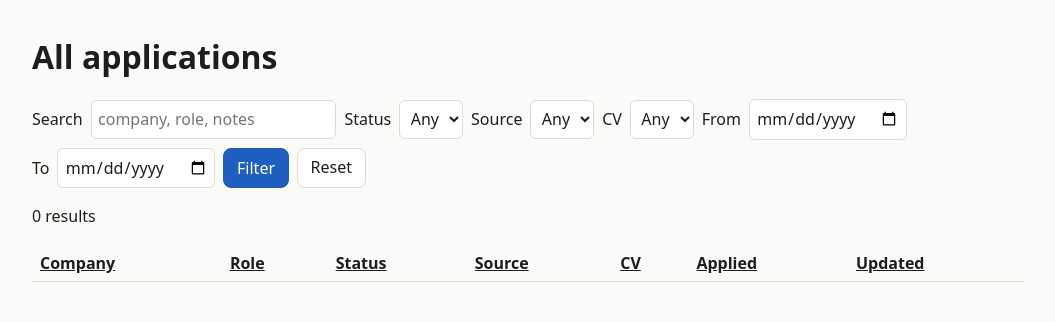
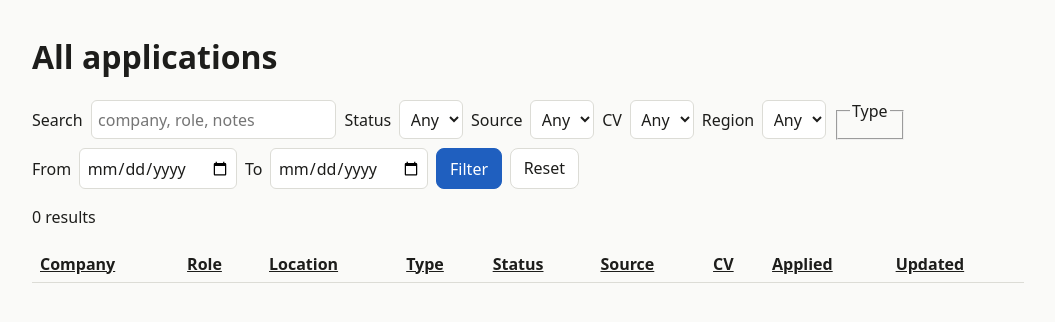
Before and after one commit to BunBoWei/jobtracker, a FastAPI app: template src/job_tracker/templates/all.html in a window 1280 px wide. Shown: the part 57-379 px from the top of the page, without its empty margins (112-1167 px from the left). Run offline with FastAPI, Linux system fonts and the light colour scheme; the template is opened without the code that fills it, so the values that code supplies are empty; some libraries are stand-ins or nearby versions.

Commit message:
update location filter

```diff
--- a/src/job_tracker/routes.py
+++ b/src/job_tracker/routes.py
@@ -13,7 +13,8 @@ from fastapi.concurrency import run_in_threadpool
 from fastapi.responses import HTMLResponse, RedirectResponse
 
 from . import service, stats
-from .models import EDITABLE_FIELDS, OTHER_REASON, SKIP_REASONS, STAGE_BUTTONS, STATUSES, find_duplicates, tailor_prefix
+from .models import (DEFAULT_JOB_TYPE, EDITABLE_FIELDS, JOB_TYPES, OTHER_REASON, REGIONS, SKIP_REASONS, STAGE_BUTTONS,
+                     STATUSES, find_duplicates, job_type_of, region_of, tailor_prefix)
 
 router = APIRouter()
 PRIORITY_RANK = {"high": 0, "medium": 1, "low": 2}
@@ -51,16 +52,20 @@ def health():
 
 
 @router.get("/")
-def queue(request: Request):
+def queue(request: Request, region: str = "", job_type: str = ""):
     store = _store(request)
     _, rows = store.read_apps()
-    ready = sorted((r for r in rows if r["status"] == "Ready"), key=lambda r: (r["created_at"], r["id"]), reverse=True)
+    ready = sorted((r for r in rows if r["status"] == "Ready"
+                    and (not region or region_of(r.get("location", "")) == region)
+                    and (not job_type or job_type_of(r) == job_type)),
+                   key=lambda r: (r["created_at"], r["id"]), reverse=True)
     groups: dict[str, list[dict]] = {}
     for r in ready:
         groups.setdefault(r["priority"].strip() or "Unprioritised", []).append(r)
     ordered = sorted(groups.items(), key=lambda kv: (PRIORITY_RANK.get(kv[0].lower(), 3), kv[0]))
     return render(request, "queue.html", active="queue", groups=ordered, total=len(ready),
-                  tally=stats.skip_tally(rows, store.today()), skip_reasons=SKIP_REASONS)
+                  tally=stats.skip_tally(rows, store.today()), skip_reasons=SKIP_REASONS,
+                  regions=REGIONS, job_types=JOB_TYPES, f={"region": region, "job_type": job_type})
 
 
 @router.post("/a/{app_id}/apply")
@@ -119,7 +124,7 @@ def detail(request: Request, app_id: str):
     return render(
         request, "detail.html", row=row, timeline=timeline, ad=store.read_ad(app_id), prefix=tailor_prefix(row),
         dups=find_duplicates(rows, row["company"], row["role"], store.today(), exclude_id=app_id),
-        stage_buttons=STAGE_BUTTONS, skip_reasons=SKIP_REASONS,
+        stage_buttons=STAGE_BUTTONS, skip_reasons=SKIP_REASONS, job_types=JOB_TYPES, job_type=job_type_of(row),
     )
 
 
@@ -143,6 +148,8 @@ async def save_details(request: Request, app_id: str):
     form = await request.form()
     norm = lambda v: (v or "").replace("\r\n", "\n")
     fields = {k: form[k] for k in EDITABLE_FIELDS if k in form and norm(form[k]) != norm(form.get(f"orig_{k}"))}
+    if fields.get("job_type", JOB_TYPES[0]) not in JOB_TYPES:
+        fields.pop("job_type")
     await run_in_threadpool(service.update_details, _store(request), app_id, fields)
     return RedirectResponse(_detail_url(app_id), status_code=303)
 
@@ -173,41 +180,52 @@ def apply_rule(request: Request):
 def all_page(
     request: Request, q: str = "", status: str = "", source: str = "", cv_variant: str = "",
     date_from: str = "", date_to: str = "", sort: str = "last_update", direction: str = Query("desc", alias="dir"),
+    region: str = "", job_type: list[str] = Query(default=[]),
 ):
     _, rows = _store(request).read_apps()
-    found = stats.filter_rows(rows, q, status, source, cv_variant, date_from, date_to, sort, direction)
-    current = {"q": q, "status": status, "source": source, "cv_variant": cv_variant, "date_from": date_from, "date_to": date_to}
+    picked = [t for t in job_type if t in JOB_TYPES]
+    found = stats.filter_rows(rows, q, status, source, cv_variant, date_from, date_to, sort, direction,
+                              region=region, job_types=picked or None)
+    current = {"q": q, "status": status, "source": source, "cv_variant": cv_variant, "date_from": date_from,
+               "date_to": date_to, "region": region, "job_type": picked}
     current = {k: v for k, v in current.items() if v}
     sort_urls = {
-        col: "/all?" + urlencode({**current, "sort": col, "dir": "asc" if (sort == col and direction == "desc") else "desc"})
+        col: "/all?" + urlencode({**current, "sort": col, "dir": "asc" if (sort == col and direction == "desc") else "desc"},
+                                 doseq=True)
         for col in stats.SORTABLE
     }
     return render(
         request, "all.html", active="all", rows=found, f=current, sort=sort, direction=direction, sort_urls=sort_urls,
         statuses=STATUSES, sources=sorted({r["source"] for r in rows if r["source"]}),
         cvs=sorted({r["cv_variant"] for r in rows if r["cv_variant"]}),
+        regions=REGIONS, job_types=JOB_TYPES, region_of=region_of, job_type_of=job_type_of,
     )
 
 
 @router.get("/add")
 def add_form(request: Request):
-    return render(request, "add.html", statuses=["Ready", "Applied", "Incomplete"])
+    return render(request, "add.html", statuses=["Ready", "Applied", "Incomplete"], job_types=JOB_TYPES,
+                  default_job_type=DEFAULT_JOB_TYPE)
 
 
 @router.post("/add")
 def add(
     request: Request, company: str = Form(""), role: str = Form(""), status: str = Form("Ready"),
     location: str = Form(""), source: str = Form(""), job_link: str = Form(""), cv_variant: str = Form(""),
-    cv_file: str = Form(""), notes: str = Form(""),
+    cv_file: str = Form(""), notes: str = Form(""), job_type: str = Form(DEFAULT_JOB_TYPE),
 ):
     app_id = service.add_application(_store(request), dict(
         company=company, role=role, status=status, location=location, source=source,
-        job_link=job_link, cv_variant=cv_variant, cv_file=cv_file, notes=notes))
+        job_link=job_link, cv_variant=cv_variant, cv_file=cv_file, notes=notes,
+        job_type=job_type if job_type in JOB_TYPES else DEFAULT_JOB_TYPE))
     return RedirectResponse(_detail_url(app_id), status_code=303)
 
 
 @router.get("/dashboard")
-def dashboard(request: Request):
+def dashboard(request: Request, job_type: list[str] = Query(default=[])):
+    """Counts only the ticked types of work. Nothing ticked (first visit) means full-time only."""
     store = _store(request)
     _, rows = store.read_apps()
-    return render(request, "dashboard.html", active="dashboard", d=stats.dashboard(rows, store.settings(), store.today()))
+    selected = [t for t in JOB_TYPES if t in job_type] or [DEFAULT_JOB_TYPE]
+    return render(request, "dashboard.html", active="dashboard", job_types=JOB_TYPES, selected=selected,
+                  d=stats.dashboard(rows, store.settings(), store.today(), job_types=selected))
--- a/src/job_tracker/templates/add.html
+++ b/src/job_tracker/templates/add.html
@@ -8,6 +8,8 @@
   <label>Status
     <select name="status">{% for s in statuses %}<option>{{ s }}</option>{% endfor %}</select></label>
   <label>Location <input name="location"></label>
+  <label>Type of work
+    <select name="job_type">{% for t in job_types %}<option {% if t == default_job_type %}selected{% endif %}>{{ t }}</option>{% endfor %}</select></label>
   <label>Source <input name="source" placeholder="Seek, LinkedIn, Company site"></label>
   <label>Job link <input type="url" name="job_link"></label>
   <label>CV variant <input name="cv_variant"></label>
--- a/src/job_tracker/templates/all.html
+++ b/src/job_tracker/templates/all.html
@@ -13,6 +13,12 @@
   <label class="inline">CV
     <select name="cv_variant"><option value="">Any</option>
       {% for s in cvs %}<option {% if f.cv_variant == s %}selected{% endif %}>{{ s }}</option>{% endfor %}</select></label>
+  <label class="inline">Region
+    <select name="region"><option value="">Any</option>
+      {% for g in regions %}<option {% if f.region == g %}selected{% endif %}>{{ g }}</option>{% endfor %}</select></label>
+  <fieldset class="inline"><legend>Type</legend>
+    {% for t in job_types %}<label class="inline"><input type="checkbox" name="job_type" value="{{ t }}" {% if t in (f.job_type or []) %}checked{% endif %}> {{ t }}</label>{% endfor %}
+  </fieldset>
   <label class="inline">From <input type="date" name="date_from" value="{{ f.date_from or '' }}"></label>
   <label class="inline">To <input type="date" name="date_to" value="{{ f.date_to or '' }}"></label>
   <input type="hidden" name="sort" value="{{ sort }}"><input type="hidden" name="dir" value="{{ direction }}">
@@ -22,14 +28,16 @@
 <p role="status">{{ rows|length }} result{{ '' if rows|length == 1 else 's' }}</p>
 <table>
   <thead><tr>
-    {% for col, label in [('company','Company'),('role','Role'),('status','Status'),('source','Source'),('cv_variant','CV'),('date_applied','Applied'),('last_update','Updated')] %}
+    {% for col, label in [('company','Company'),('role','Role'),('location','Location'),('job_type','Type'),('status','Status'),('source','Source'),('cv_variant','CV'),('date_applied','Applied'),('last_update','Updated')] %}
       <th scope="col" {% if sort == col %}aria-sort="{{ 'ascending' if direction == 'asc' else 'descending' }}"{% endif %}>
         <a href="{{ sort_urls[col] }}">{{ label }}</a></th>
     {% endfor %}
   </tr></thead>
   <tbody>
   {% for r in rows %}
-    <tr><td><a href="/a/{{ r.id }}">{{ r.company }}</a></td><td>{{ r.role }}</td><td>{{ r.status }}</td><td>{{ r.source }}</td>
+    <tr><td><a href="/a/{{ r.id }}">{{ r.company }}</a></td><td>{{ r.role }}</td>
+        <td>{{ r.location }}{% if r.location %} <span class="meta">({{ region_of(r.location) }})</span>{% endif %}</td>
+        <td>{{ job_type_of(r) }}</td><td>{{ r.status }}</td><td>{{ r.source }}</td>
         <td>{{ r.cv_variant }}</td><td>{{ r.date_applied }}</td><td>{{ r.last_update }}</td></tr>
   {% endfor %}
   </tbody>
--- a/src/job_tracker/templates/detail.html
+++ b/src/job_tracker/templates/detail.html
@@ -42,6 +42,7 @@
     <input type="hidden" name="orig_cv_file" value="{{ row.cv_file }}">
     <input type="hidden" name="orig_job_link" value="{{ row.job_link }}">
     <input type="hidden" name="orig_notes" value="{{ row.notes }}">
+    <input type="hidden" name="orig_job_type" value="{{ job_type }}">
     <label>Next action <input name="next_action" value="{{ row.next_action }}"></label>
     <label>Next action date <input type="date" name="next_action_date" value="{{ row.next_action_date }}"></label>
     <label>Contact <input name="contact" value="{{ row.contact }}"></label>
@@ -49,6 +50,8 @@
     <label>CV variant <input name="cv_variant" value="{{ row.cv_variant }}"></label>
     <label>CV file <input name="cv_file" value="{{ row.cv_file }}"></label>
     <label>Job link <input name="job_link" value="{{ row.job_link }}"></label>
+    <label>Type of work
+      <select name="job_type">{% for t in job_types %}<option {% if t == job_type %}selected{% endif %}>{{ t }}</option>{% endfor %}</select></label>
     <label>Notes <textarea name="notes" rows="3">{{ row.notes }}</textarea></label>
     <button class="btn primary">Save details</button>
   </form>
```
Also changed, not shown: src/job_tracker/models.py (+35 -2 lines), src/job_tracker/stats.py (+13 -4 lines), src/job_tracker/templates/dashboard.html (+12 -0 lines), src/job_tracker/templates/queue.html (+10 -0 lines), tests/test_job_type_region.py (added, +104 -0 lines), 1 other file.
